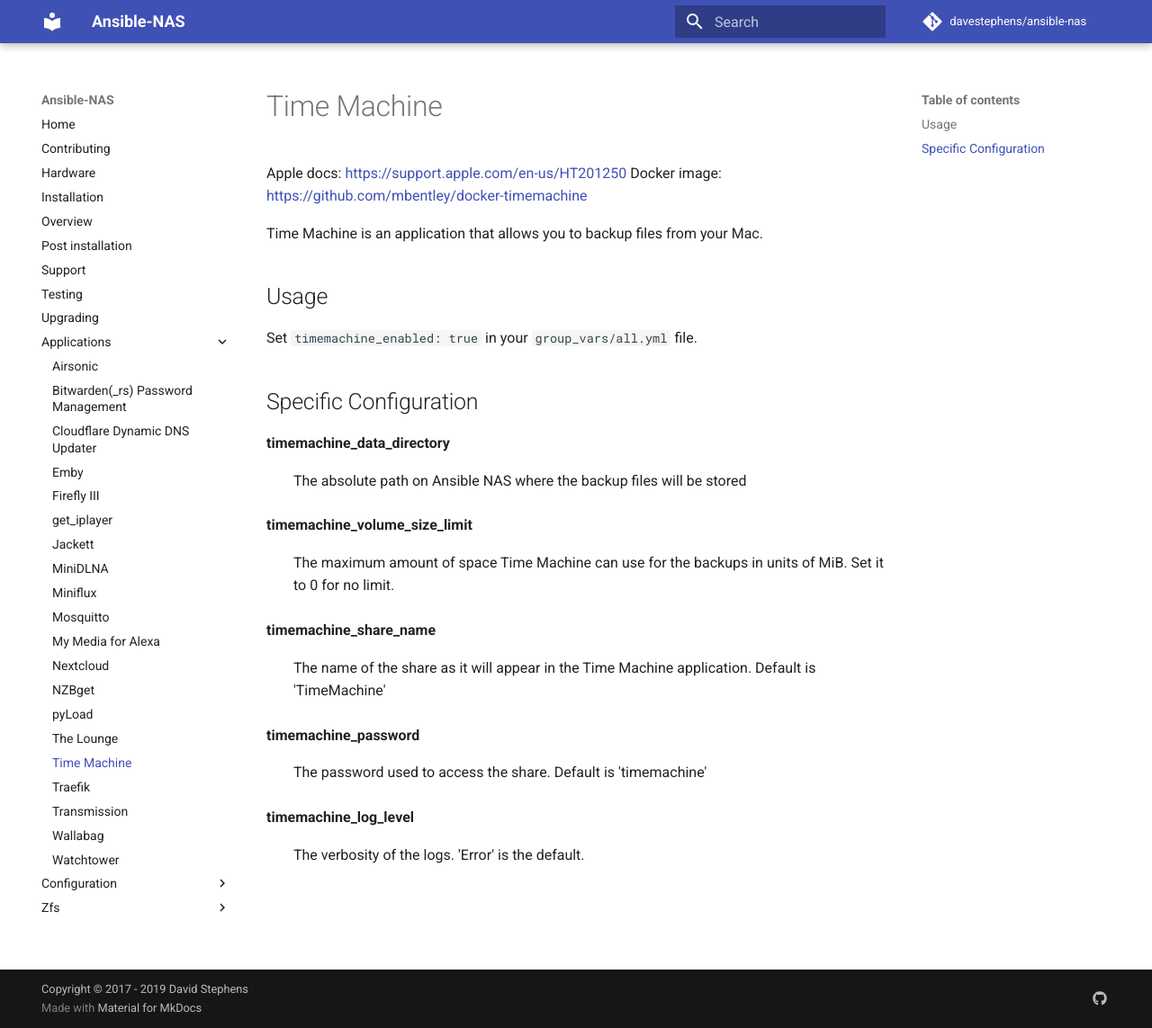
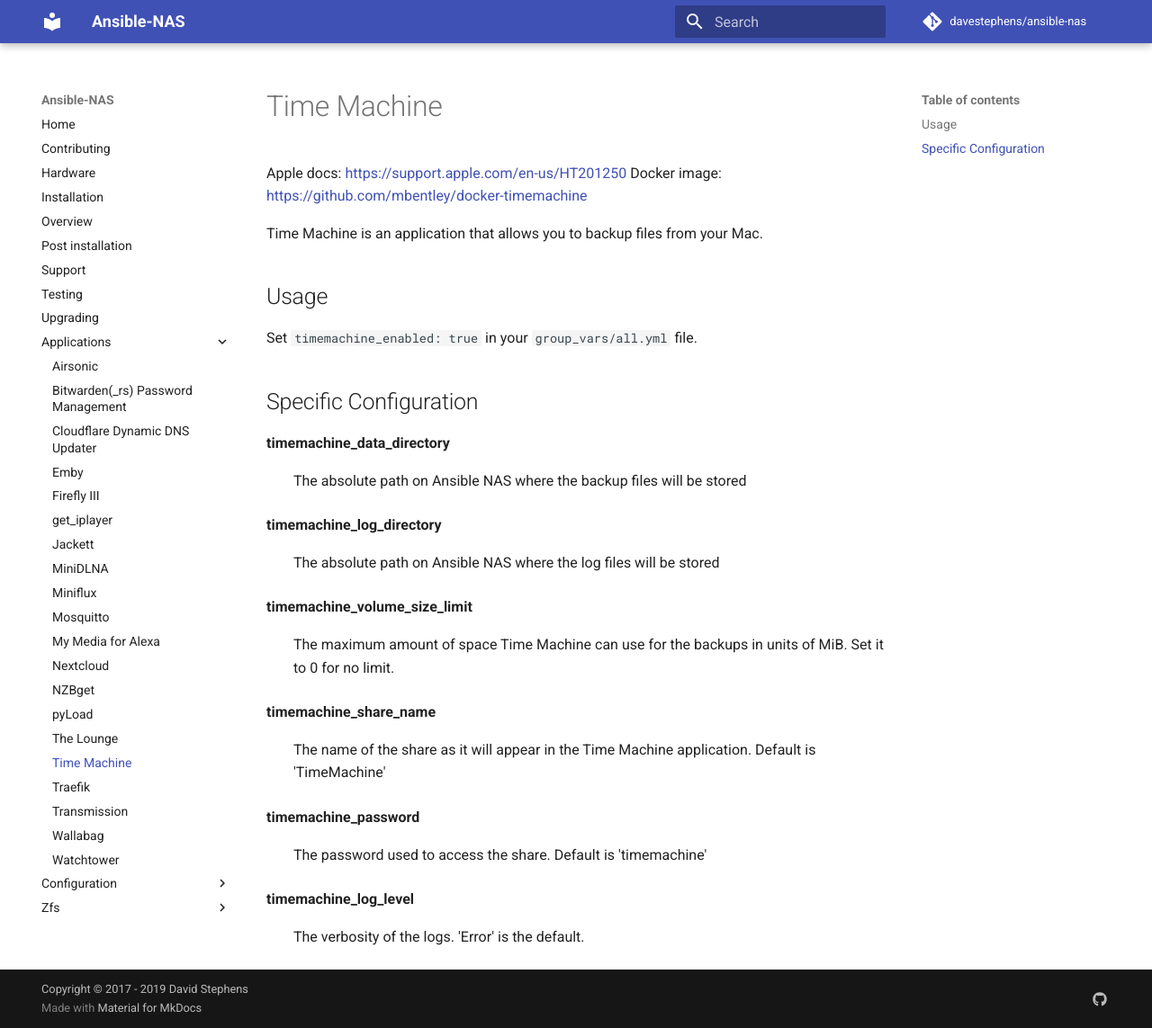
Before and after one commit to davestephens/ansible-nas, an MkDocs documentation site: the page built from docs/applications/timemachine.md, in a window 1280 px wide and 1143 px high. Shown: the whole window at 90% size. Built offline with MkDocs 1.6.1 and Material for MkDocs 9.7.7, drawn with Linux system fonts in a browser that asks for light colours; comment, search, counter and statistics services are not loaded.

Commit message:
Split timemachine directories in two
Split the directories for the timemachine container in two, making it
possible to save data on a different drive than logs.
Fixes #105

```diff
--- a/docs/applications/timemachine.md
+++ b/docs/applications/timemachine.md
@@ -14,6 +14,8 @@ Set `timemachine_enabled: true` in your `group_vars/all.yml` file.
 <dl>
   <dt><strong>timemachine_data_directory</strong></dt>
   <dd>The absolute path on Ansible NAS where the backup files will be stored</dd>
+  <dt><strong>timemachine_log_directory</strong></dt>
+  <dd>The absolute path on Ansible NAS where the log files will be stored</dd>
   <dt><strong>timemachine_volume_size_limit</strong></dt>
   <dd>The maximum amount of space Time Machine can use for the backups in units of MiB.  Set it to 0 for no limit.</dd>
   <dt><strong>timemachine_share_name</strong></dt>
```
Also changed, not shown: 2 other files.
